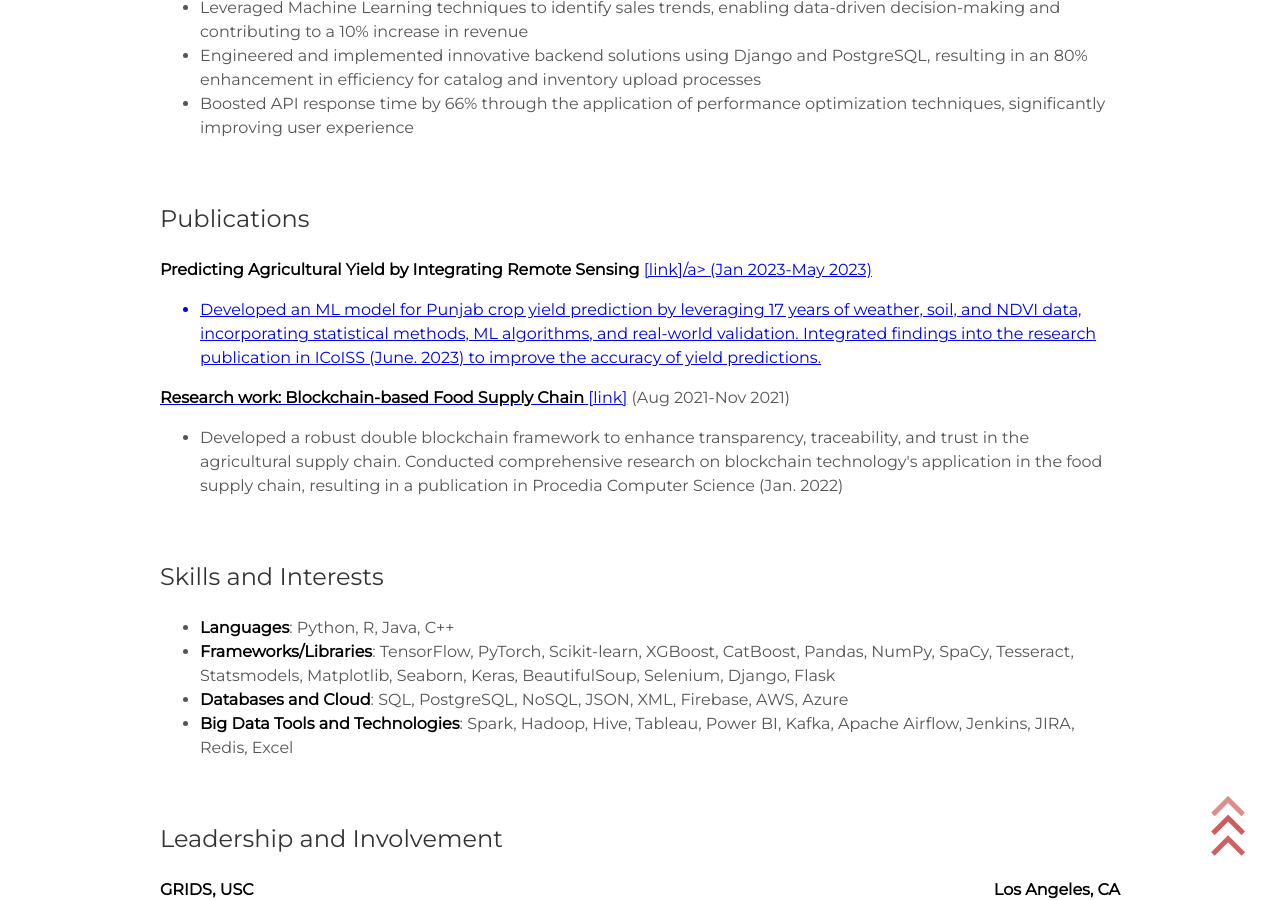
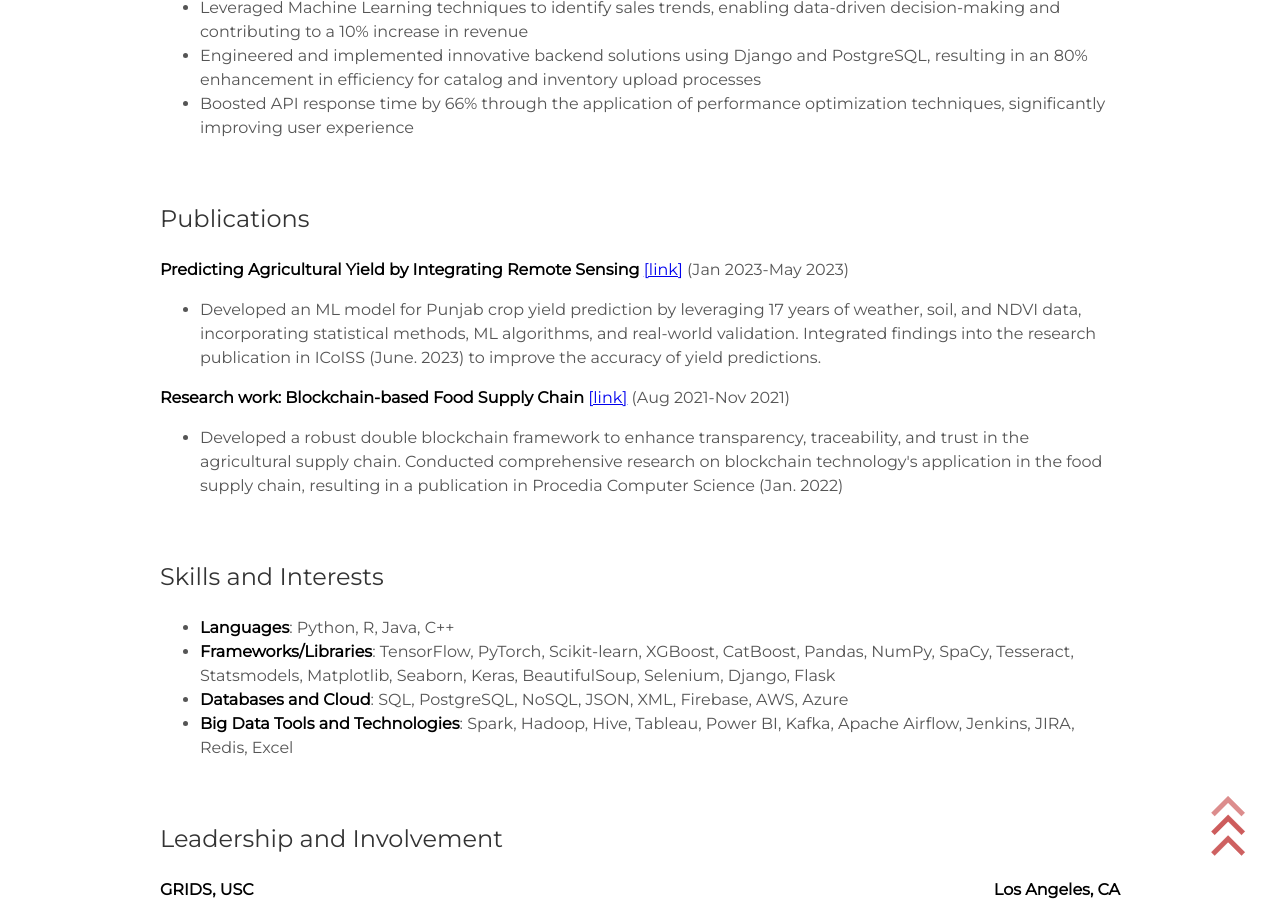
Before and after one commit to helloitsdaksh/portfolio, a Jekyll site: the page built from index.html, in a window 1280 px wide and 900 px high, scrolled down 4188 px. Built offline with Jekyll 4.4.1, drawn with Linux system fonts in a browser that asks for light colours.

```diff
--- a/_includes/resume.html
+++ b/_includes/resume.html
@@ -58,13 +58,13 @@
 <div id="publications">
   <h3>Publications</h3>
   <p>
-        <strong>Predicting Agricultural Yield by Integrating Remote Sensing</strong> <a href="[https://doi.org/10.1007/978-981-99-1726-6_6]">[link]/a> (Jan 2023-May 2023)
+        <strong>Predicting Agricultural Yield by Integrating Remote Sensing</strong> <a href="[https://doi.org/10.1007/978-981-99-1726-6_6]">[link]</a> (Jan 2023-May 2023)
         <ul>
             <li>Developed an ML model for Punjab crop yield prediction by leveraging 17 years of weather, soil, and NDVI data, incorporating statistical methods, ML algorithms, and real-world validation. Integrated findings into the research publication in ICoISS (June. 2023) to improve the accuracy of yield predictions.</li>
         </ul>
   </p>
     <p>
-        <strong>Research work: Blockchain-based Food Supply Chain</strong> <a href="[https://doi.org/10.1016/j.procs.2022.12.034">[link]</a> (Aug 2021-Nov 2021)
+        <strong>Research work: Blockchain-based Food Supply Chain</strong> <a href="[https://doi.org/10.1016/j.procs.2022.12.034]">[link]</a> (Aug 2021-Nov 2021)
         <ul>
             <li>Developed a robust double blockchain framework to enhance transparency, traceability, and trust in the agricultural supply chain. Conducted comprehensive research on blockchain technology's application in the food supply chain, resulting in a publication in Procedia Computer Science (Jan. 2022)</li>
         </ul>
```
